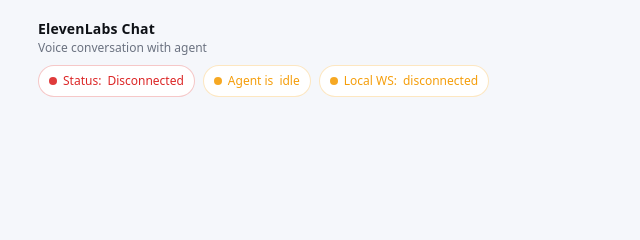
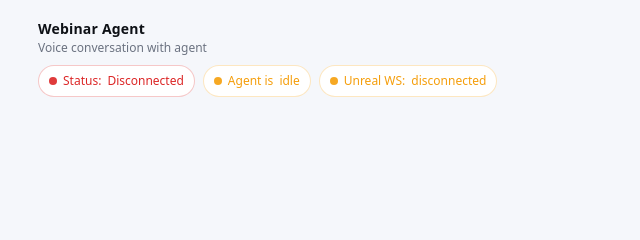
Before and after one commit to strcoder4007/unreal-websocket, a website built with Vite: page client/index.html in a window 1280 px wide. Shown: the top 240 px of the page, 160-800 px from the left. Built offline with nearby package versions, Linux system fonts and the light colour scheme; no server answers.

Commit message:
Minor fixes

```diff
--- a/client/index.html
+++ b/client/index.html
@@ -3,7 +3,7 @@
   <head>
     <meta charset="UTF-8" />
     <meta name="viewport" content="width=device-width, initial-scale=1.0" />
-    <title>ElevenLabs Chat</title>
+    <title>Webinar Agent</title>
     <style>
       :root {
         --bg: #f5f7fb;
@@ -128,14 +128,14 @@
     <div class="app">
       <header>
         <div>
-          <div class="title">ElevenLabs Chat</div>
+          <div class="title">Webinar Agent</div>
           <div class="subtitle">Voice conversation with agent</div>
         </div>
       </header>
       <div class="statusbar">
         <span id="connBadge" class="badge err"><span class="dot"></span> Status: <span id="connectionStatus">Disconnected</span></span>
         <span id="modeBadge" class="badge"><span class="dot"></span> Agent is <span id="agentStatus">idle</span></span>
-        <span id="wsBadge" class="badge"><span class="dot"></span> Local WS: <span id="localWsStatus">disconnected</span></span>
+        <span id="wsBadge" class="badge"><span class="dot"></span> Unreal WS: <span id="localWsStatus">disconnected</span></span>
       </div>
       <div class="messages" id="messages" aria-live="polite"></div>
       <div class="composer">
```
